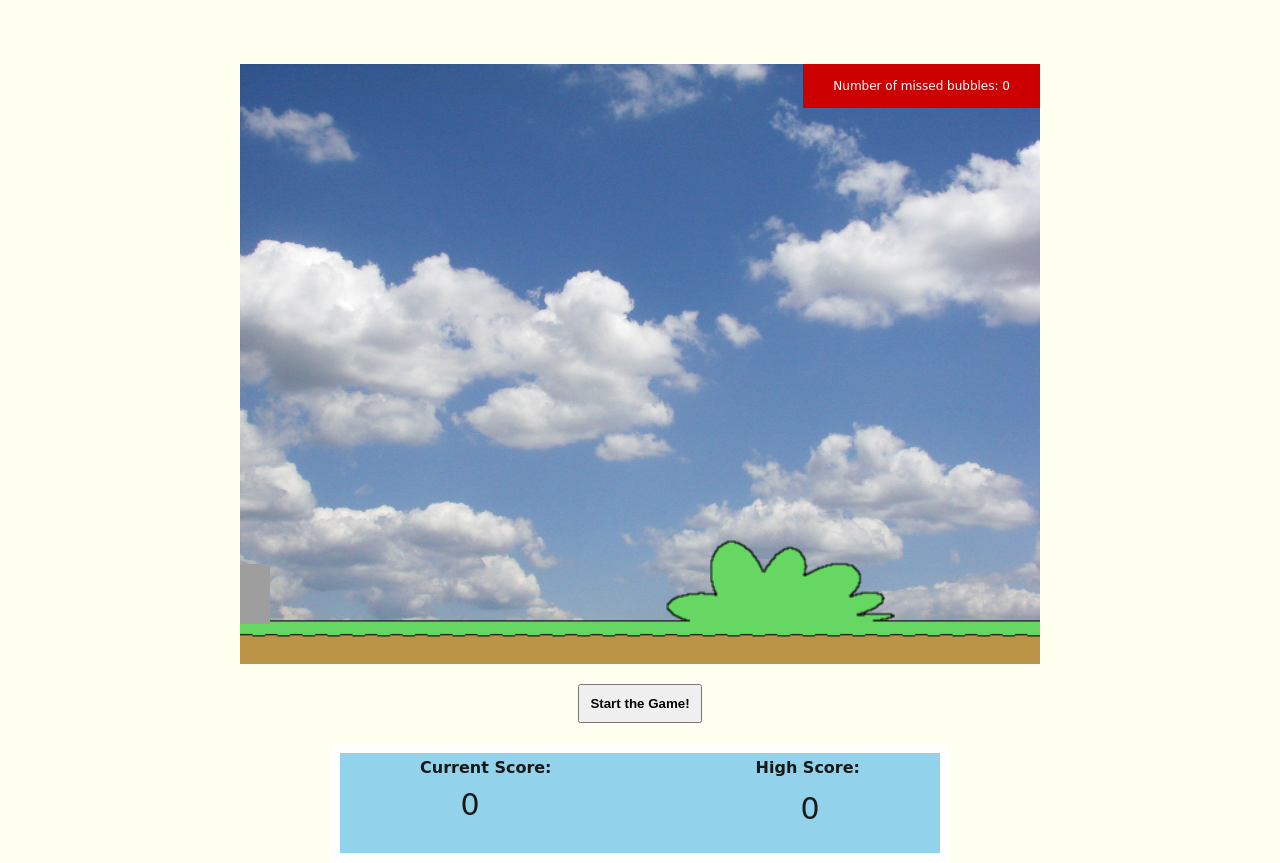
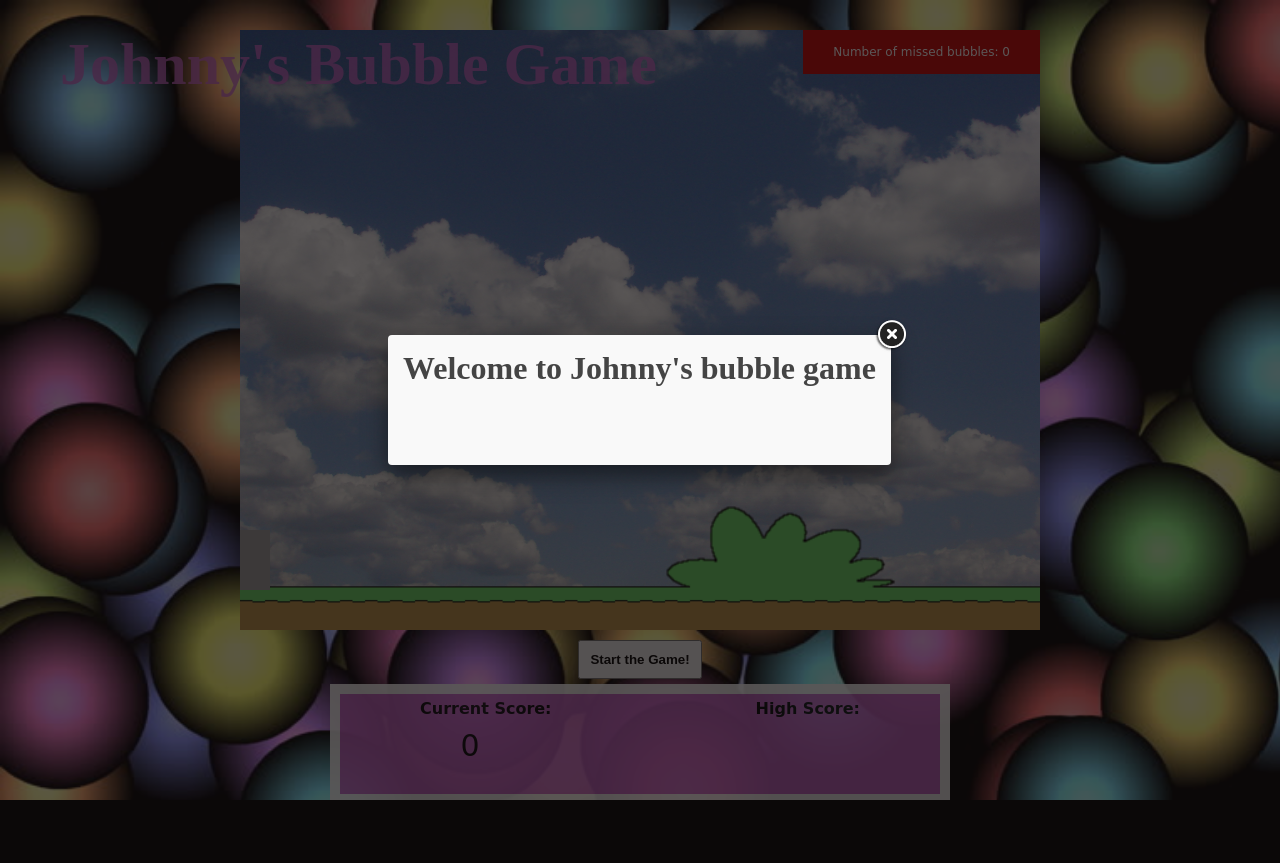
Before and after one commit to tengbl/WDI_20_PROJECT1, a PHP site: page / in a window 1280 px wide. After the commit the page ends 800 px from the top, so only its background shows below. Run offline with PHP 8.4, Linux system fonts and the light colour scheme; grey boxes are pictures that could not be loaded.

Commit message:
Background added

```diff
--- a/index.html
+++ b/index.html
@@ -11,12 +11,13 @@
 </head>
 
 <body>
-    <div id="intro">
+    <h1 id="header">Johnny's Bubble Game</h1>
+<!--     <div id="intro">
         Welcome to Johnny's bubble game!
         </br>
         Help Johnny catch as many bubbles as you can. If more than 10 bubbles pop, Johnny dies, and it becomes the next player's turn.
         <br/>
-        GOOD LUCK!
+        GOOD LUCK -->
     </div>
 
     <div id="main-container">
--- a/index.js
+++ b/index.js
@@ -12,7 +12,7 @@
 
 $(function() {
 
-  $(#intro).fancybox().click();
+  $("<h1>Welcome to Johnny's bubble game</h1>").fancybox().click();
 
   $("#high_score_dynamic").html(highScore);
 
@@ -98,7 +98,7 @@
 
     } else {
 
-      $(".bubble").remove();
+      $(".bubble").stop();
       endGame();
 
     }
@@ -145,10 +145,10 @@
 
   if(score > highScore) {
     setHighScore(score);
-    alert("Congratulations! Your beat all other players with a new high score of " + score + "!");
+   $("<h1>Congratulations! You have the new high score of </h1>" + score).fancybox().click();
   }
   else {
-    $("<h1>Game Over!</h1>").fancybox().click();
+    $("<h1>Game Over! Your score is </h1>" + score).fancybox().click();
   }
 
   // if (currentPlayer === "playerOne") {
@@ -168,9 +168,8 @@
 }
 
 
-/// GAME OVER statement
-// How to use funapp and spritely
-/// Pause
+/// Correct game over statement + write in html
+/// Pause?
 /// Title of game on page
 /// "Play again"
 
--- a/main.css
+++ b/main.css
@@ -4,32 +4,38 @@
 }
 
 body {
-  background-color: ivory;
+  background-image: url("images/bubbles_background.jpg");
+  background-size: cover;
+  background-repeat: no-repeat;
 }
 
-#intro {
+/*#intro {
   visibility: hidden;
-}
+}*/
 
-#start_button {
-  margin: 0 auto;
-  display: table;
-  padding: 10px;
-  margin-top: 20px;
-  margin-bottom: 20px;
+#header {
+  color: #CC66CC;
+  margin-left: 60px;
+  font-size: 60px;
+  margin-top: 30px;
+  opacity: 0.8;
+  z-index: 5;
+  position: absolute;
 }
 
 #main-container {
   width: 800px;
   height: 600px;
   margin: 0 auto;
-  margin-top: 10px;
+  margin-top: 30px;
   margin-bottom: 10px;
   background-image: url("images/clouds2.JPG");
   background-size: cover;
   background-repeat: no-repeat;
   position: relative;
+  z-index: 2;
 }
+
 
 #missed-bubbles {
   position: absolute;
@@ -41,10 +47,18 @@
   font-family: "Comic Sans MS", cursive, sans-serif;
 }
 
+#start_button {
+  margin: 0 auto;
+  display: table;
+  padding: 10px;
+  margin-top: 10px;
+  margin-bottom: 5px;
+}
+
 #scoreboard {
   width: 600px;
   height: 100px;
-  background-color: skyblue;
+  background-color: #CC66CC;
   margin: 0 auto;
   border: white solid 10px;
   opacity: 0.9;
```
Also changed, not shown: images/bubbles_background.jpg (added).
